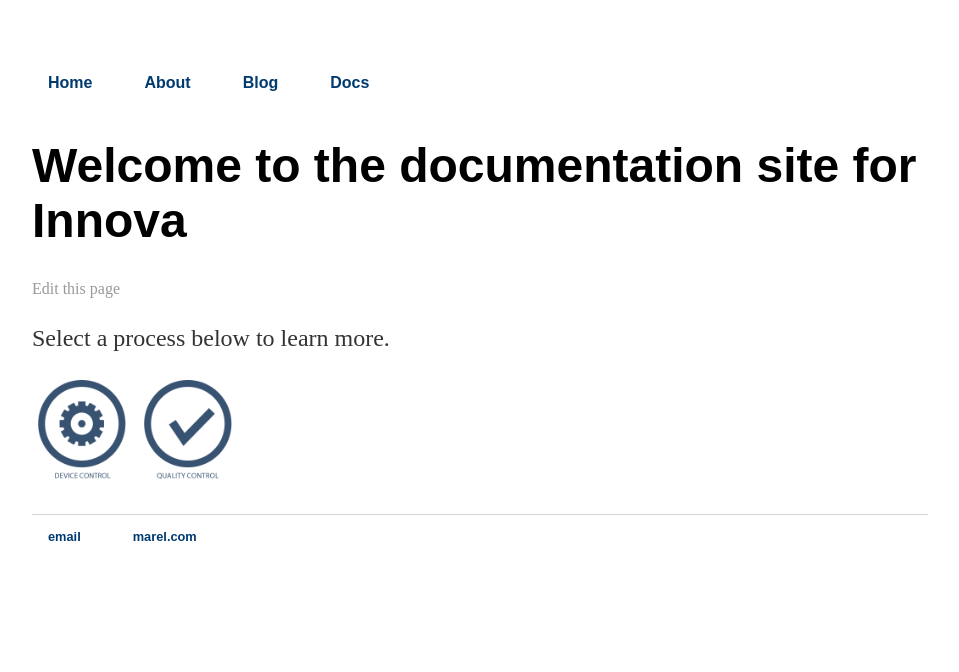
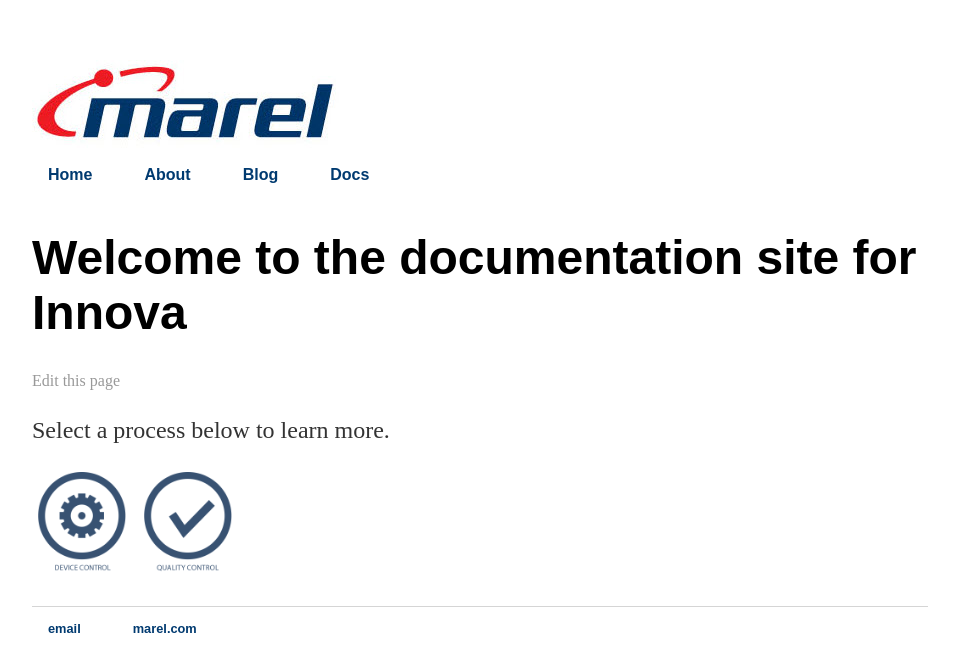
Before and after one commit to daniellegunter/pohlvault.github.io, a Jekyll site: the page built from index.html, in a window 1280 px wide. Shown: the top 672 px of the page, without its empty margins (160-1119 px from the left). Built offline with Jekyll 4.4.1, drawn with Linux system fonts in a browser that asks for light colours.

Commit message:
Update default.html

```diff
--- a/_layouts/default.html
+++ b/_layouts/default.html
@@ -7,6 +7,9 @@
 		</head>
 		<body>
 			<nav>
+				<a href="http://www.marel.com">
+  <img id="logo" src="images/Marel-logo.jpg"Marel Logo">
+</a>
 	    		<ul>
 	        		<li><a href="/">Home</a></li>
 		        	<li><a href="/about">About</a></li>
```
